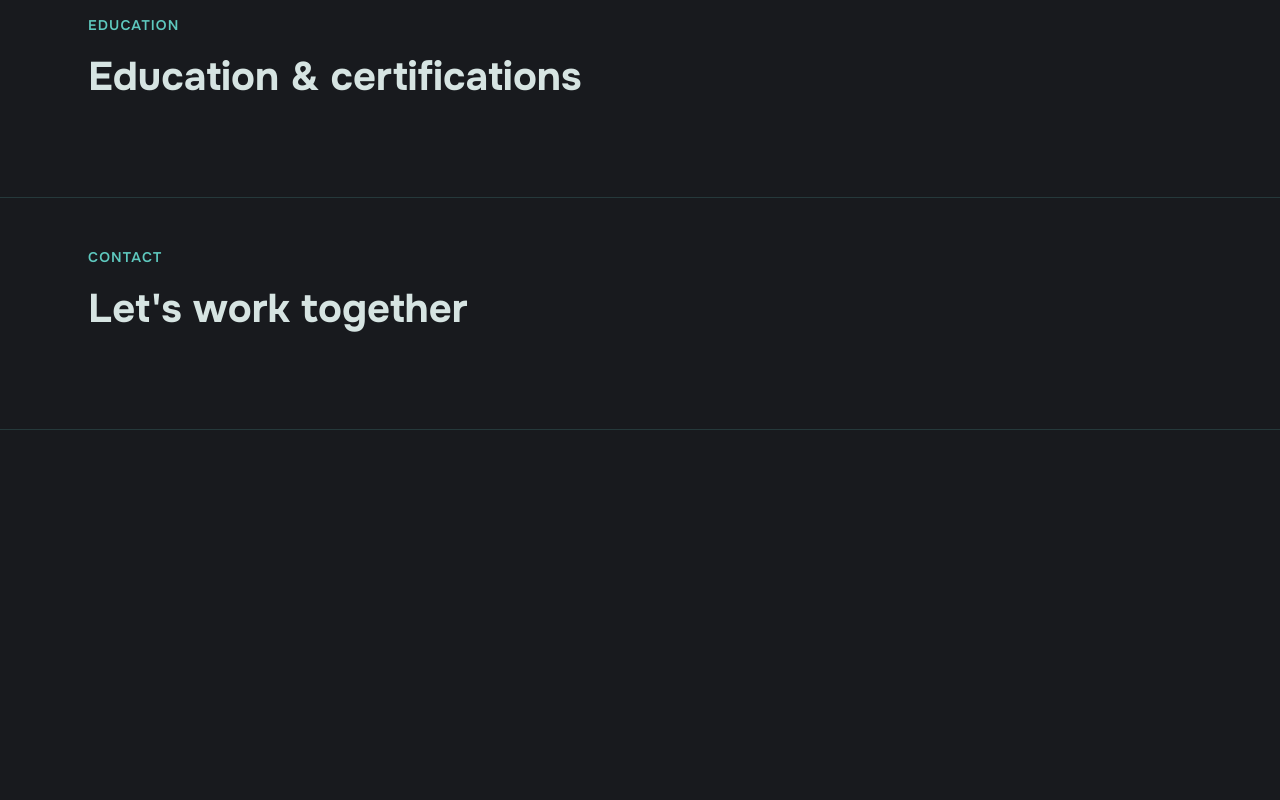
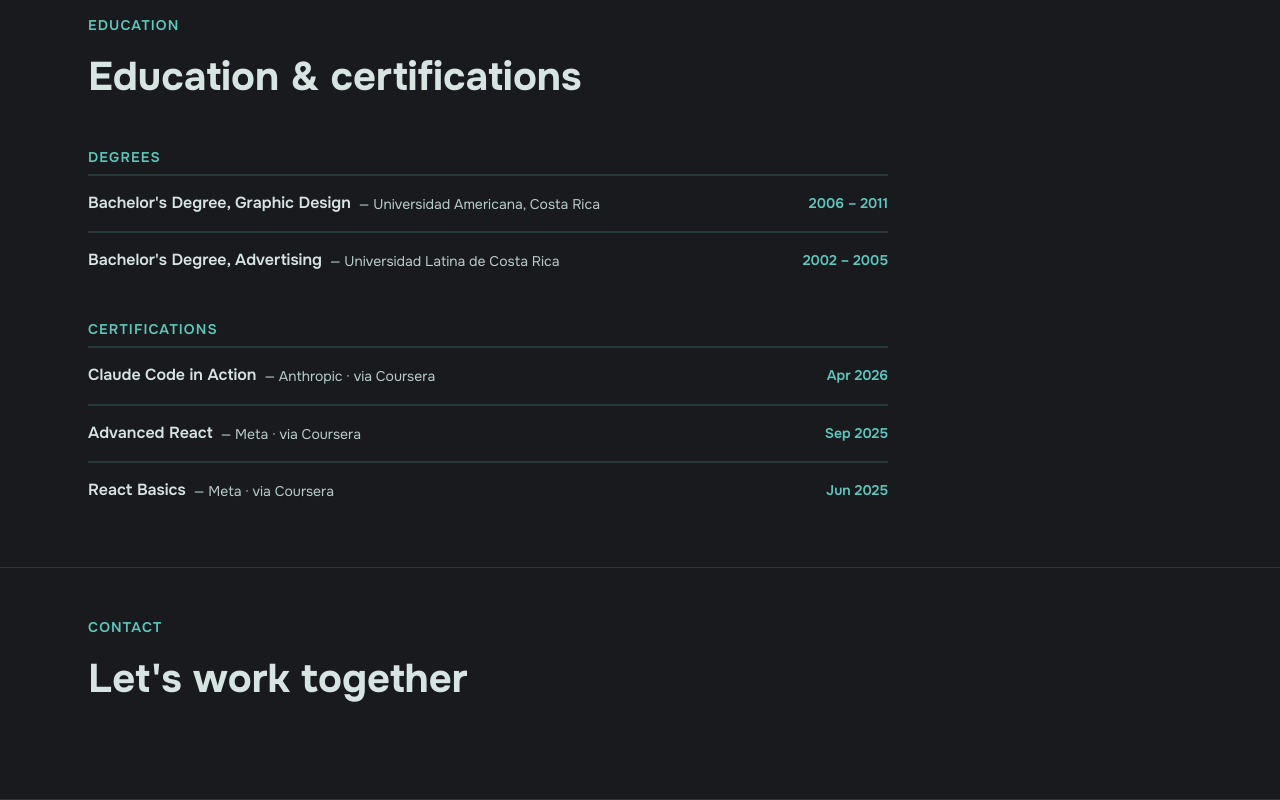
Before and after one commit to cinbrefe/personal-portfolio, a React (Vite) app: page / in a window 1280 px wide. Shown: the part 3804-4604 px from the top of the page. Before the commit the page ends 4234 px from the top, so only its background shows below. Built offline with nearby package versions, Linux system fonts and the light colour scheme.

Commit message:
Build Education section

```diff
--- a/src/components/sections/Education/Education.jsx
+++ b/src/components/sections/Education/Education.jsx
@@ -3,13 +3,30 @@ import SectionHeader from '../../ui/SectionHeader/SectionHeader.jsx';
 import './Education.scss';
 
 export default function Education() {
-	const { label, heading } = education;
+	const { label, heading, groups } = education;
 
 	return (
 		<section id="education" className="education page-section" aria-labelledby="education-title">
 			<div className="container education__inner">
 				<SectionHeader name="education" label={label} heading={heading} />
-				{/* Education content goes here */}
+				<div className="education__groups">
+					{groups.map((group) => (
+						<div key={group.heading} className="education__group">
+							<h3 className="education__group-name">{group.heading}</h3>
+							<ul className="education__items">
+								{group.items.map((item) => (
+									<li key={item.title} className="education__item">
+										<div className="education__item-content">
+											<h4 className="education__item-title">{item.title}</h4>
+											<p className="education__item-institution">{item.institution}</p>
+										</div>
+										<p className="education__item-period">{item.period}</p>
+									</li>
+								))}
+							</ul>
+						</div>
+					))}
+				</div>
 			</div>
 		</section>
 	);
--- a/src/components/sections/Education/Education.scss
+++ b/src/components/sections/Education/Education.scss
@@ -0,0 +1,57 @@
+@use '../../../styles/abstracts/variables' as *;
+@use '../../../styles/abstracts/mixins' as *;
+
+$groups-max-width: 800px;
+
+.education {
+	&__groups {
+		@include flex(column);
+		gap: $spacing-xl;
+		max-width: $groups-max-width;
+	}
+
+	&__group {
+		&-name {
+			@include label-text;
+			margin-bottom: $spacing-sm;
+		}
+	}
+
+	&__item {
+		@include flex($justify: space-between, $align: baseline);
+		border-top: 2px solid $color-border;
+		gap: $spacing-sm;
+		padding-block: $spacing-md;
+
+		&-content {
+			@include flex(column);
+			gap: $spacing-xs;
+
+			@include respond-to(md) {
+				flex-direction: row;
+				flex-wrap: wrap;
+				gap: $spacing-sm;
+			}
+		}
+
+		&-title {
+			font-weight: $font-weight-semibold;
+		}
+
+		&-institution {
+			color: $color-text-muted;
+			font-size: $font-size-sm;
+
+			@include respond-to(md) {
+				&::before {
+					content: '— ' / '';
+				}
+			}
+		}
+
+		&-period {
+			@include meta-text;
+			flex-shrink: 0;
+		}
+	}
+}
```
